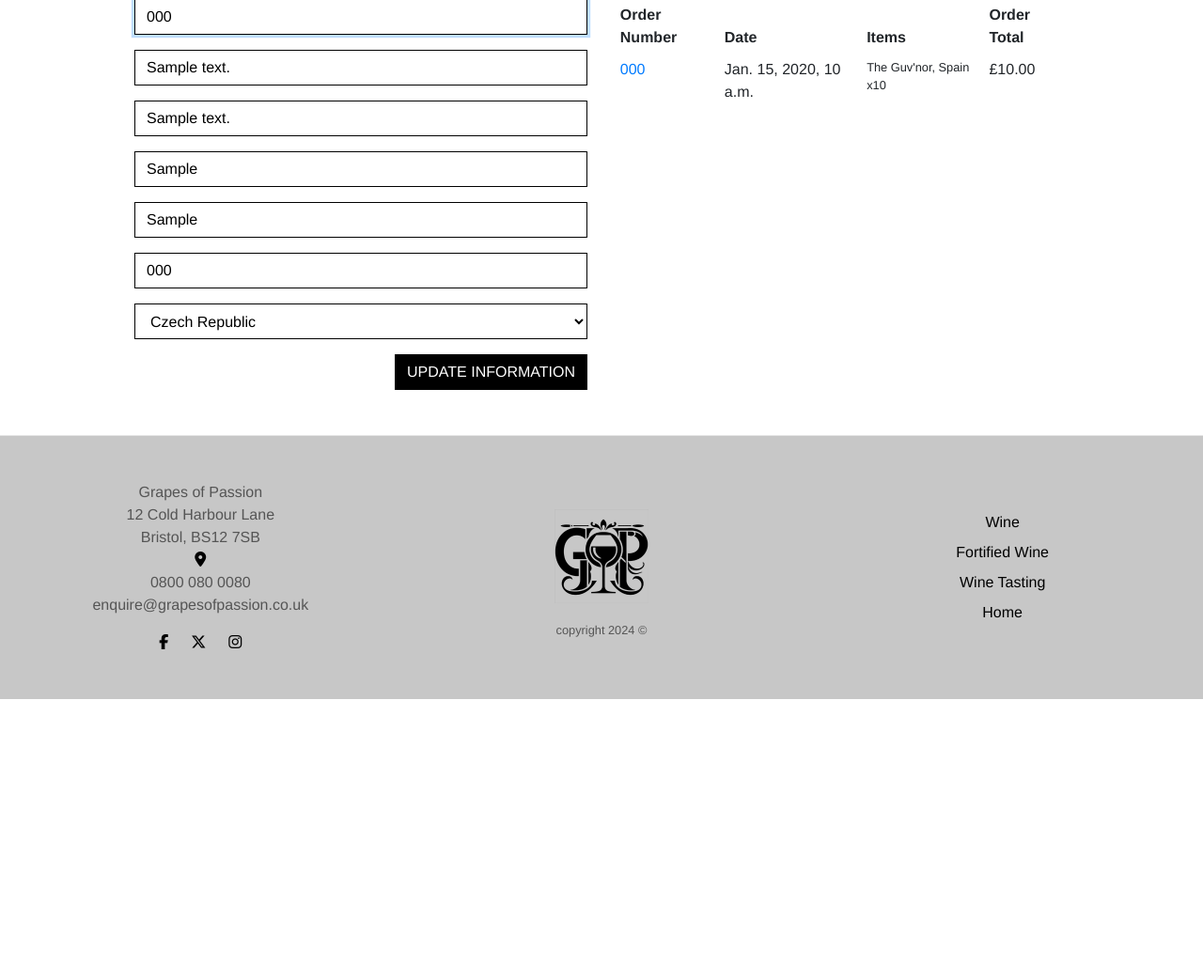
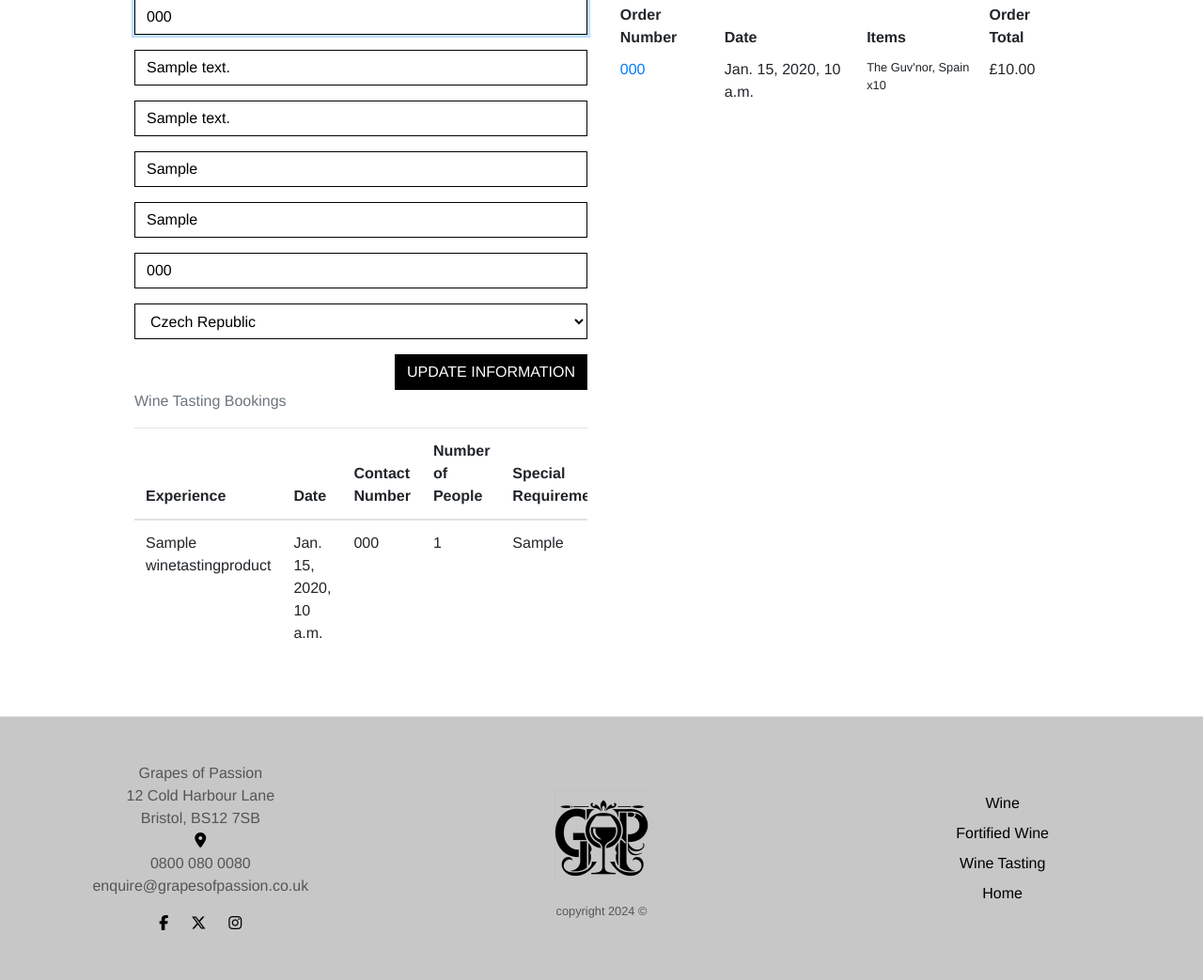
Before and after one commit to DaleFielding/grapes-of-passion, a Django app: page /profile/ in a window 1280 px wide. Shown: the part 317-1360 px from the top of the page at 94% size. Before the commit the page ends 1061 px from the top, so only its background shows below. Run offline with Django 4.2, Linux system fonts and the light colour scheme; a user stored in the database is signed in; data comes from the database, SQL or seed files in the repository; tables that the repository leaves empty hold one stand-in row (values such as "Sample post"); some libraries are stand-ins or nearby versions.

Commit message:
Feat: add user to model and functionaility to display booking in admin and profile, then migrate

```diff
--- a/profiles/templates/profiles/profile.html
+++ b/profiles/templates/profiles/profile.html
@@ -33,6 +33,7 @@
                     <button class="btn btn-black rounded-0 text-uppercase float-right">Update Information</button>
                 </form>
             </div>
+            <!-- Order history -->
             <div class="col-12 col-lg-6">
                 <p class="text-muted">Order History</p>
                 <div class="order-history table-responsive">
@@ -71,6 +72,38 @@
                     </table>
                 </div>
             </div>
+            <!-- Wine Tasting Bookings -->
+            <div class="col-12 col-lg-6">
+                <p class="text-muted">Wine Tasting Bookings</p>
+                <div class="order-history table-responsive">
+                    {% if bookings %}
+                        <table class="table">
+                            <thead>
+                                <tr>
+                                    <th>Experience</th>
+                                    <th>Date</th>
+                                    <th>Contact Number</th>
+                                    <th>Number of People</th>
+                                    <th>Special Requirements</th>
+                                </tr>
+                            </thead>
+                            <tbody>
+                                {% for booking in bookings %}
+                                <tr>
+                                    <td>{{ booking.wine_tasting_product.product_name }}</td>
+                                    <td>{{ booking.selected_date }}</td>
+                                    <td>{{ booking.contact_number }}</td>
+                                    <td>{{ booking.number_of_people }}</td>
+                                    <td>{{ booking.special_requirements }}</td>
+                                </tr>
+                                {% endfor %}
+                            </tbody>
+                        </table>
+                    {% else %}
+                        <p>You have no bookings for wine tasting currently.</p>
+                    {% endif %}
+                </div>
+            </div>
         </div>
     </div>
 {% endblock %}
--- a/profiles/views.py
+++ b/profiles/views.py
@@ -3,6 +3,7 @@ from django.contrib import messages
 from django.contrib.auth.decorators import login_required
 from .models import UserProfile
 from .forms import UserProfileForm
+from wine_tasting.models import WineTastingBooking
 
 from checkout.models import Order
 
@@ -12,6 +13,8 @@ from checkout.models import Order
 def profile(request):
     """ Display the user's profile. """
     profile = get_object_or_404(UserProfile, user=request.user)
+
+    bookings = WineTastingBooking.objects.filter(user=request.user)
 
     if request.method == 'POST':
         form = UserProfileForm(request.POST, instance=profile)
@@ -29,7 +32,8 @@ def profile(request):
     context = {
         'form': form,
         'orders': orders,
-        'on_profile_page': True
+        'on_profile_page': True,
+        'bookings': bookings
     }
 
     return render(request, template, context)
--- a/wine_tasting/models.py
+++ b/wine_tasting/models.py
@@ -1,4 +1,5 @@
 from django.db import models
+from django.contrib.auth.models import User
 
 class WineTastingProduct(models.Model):
     product_name = models.CharField(max_length=100, null=False)
@@ -12,6 +13,7 @@ class WineTastingProduct(models.Model):
 
 
 class WineTastingBooking(models.Model):
+    user = models.ForeignKey(User, on_delete=models.CASCADE, default=1)
     wine_tasting_product = models.ForeignKey(WineTastingProduct, on_delete=models.CASCADE)
     special_requirements = models.TextField(null=True)
     number_of_people = models.IntegerField()
```
Also changed, not shown: wine_tasting/admin.py (+8 -1 lines), wine_tasting/views.py (+13 -3 lines), wine_tasting/migrations/0004_winetastingbooking_user.py (added).
